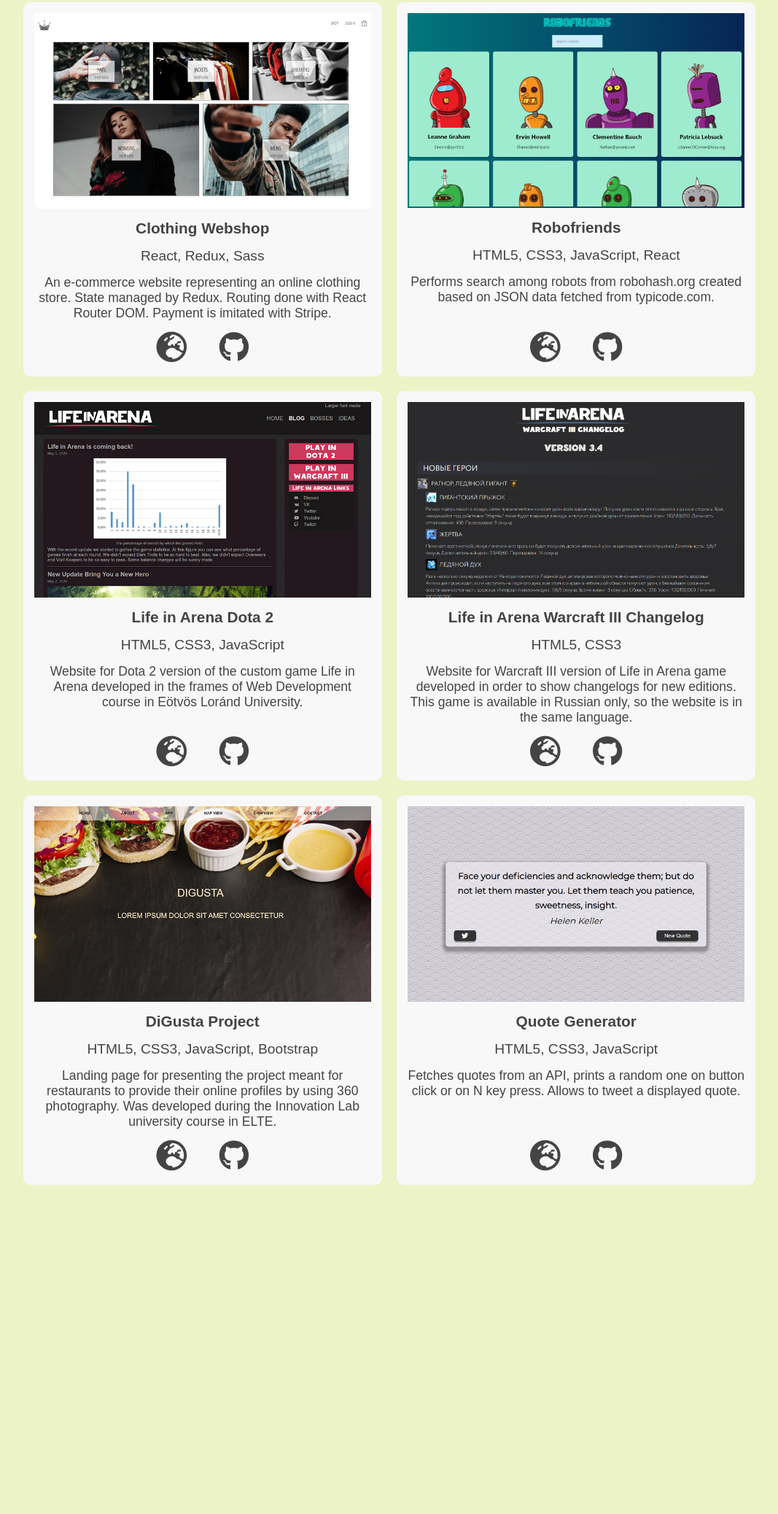
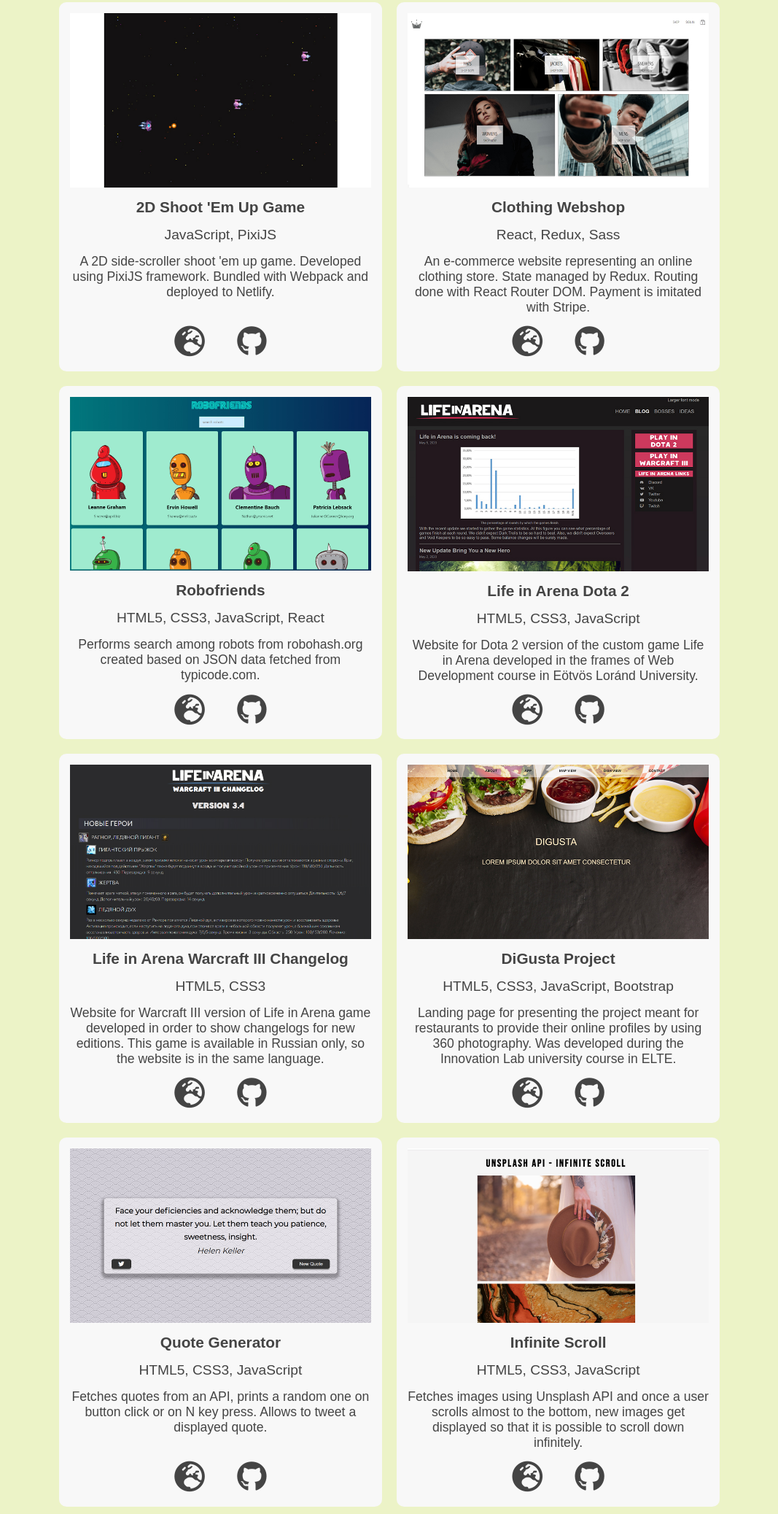
Before and after one commit to EgorKorshunov/portfolio, a plain HTML site: page index.html in a window 1280 px wide. Shown: the part 245-2320 px from the top of the page at 73% size, without its empty margins (106-1173 px from the left). Before the commit the page ends 1879 px from the top, so only its background shows below. Drawn offline with Linux system fonts and the light colour scheme.

Commit message:
added shoot em up game

```diff
--- a/index.html
+++ b/index.html
@@ -25,6 +25,19 @@
 
             <h1>Projects</h1>
             <div class="projects">
+                <div class="projects">
+                    <div class="project">
+                        <img src="img/shoot-em-up.jpg" alt="2D Shoot 'Em Up Game">
+                        <div class="project-info">
+                            <h2 class="project-name">2D Shoot 'Em Up Game</h2>
+                            <p class="technologies-list">JavaScript, PixiJS</p>
+                            <p class="project-description">A 2D side-scroller shoot 'em up game. Developed using PixiJS framework. Bundled with Webpack and deployed to Netlify.</p>
+                            <div class="links">
+                                <a target="_blank" href="https://gallant-mcnulty-aac96d.netlify.app/" title="Website itself"><i class="fas fa-2x fa-globe-europe"></i></a>
+                                <a target="_blank" href="https://github.com/EgorKorshunov/life-in-space" title="GitHub Repository"><i class="fab fa-2x fa-github"></i></a>
+                            </div>
+                        </div>
+                    </div>
                 <div class="project">
                     <img src="img/clothing-webshop.jpg" alt="Clothing Webshop">
                     <div class="project-info">
@@ -98,6 +111,18 @@
                         </div>
                     </div>
                 </div>
+                <div class="project">
+                    <img src="img/infinite-scroll.jpg" alt="Infinite Scroll">
+                    <div class="project-info">
+                        <h2 class="project-name">Infinite Scroll</h2>
+                        <p class="technologies-list">HTML5, CSS3, JavaScript</p>
+                        <p class="project-description">Fetches images using Unsplash API and once a user scrolls almost to the bottom, new images get displayed so that it is possible to scroll down infinitely.</p>
+                        <div class="links">
+                            <a target="_blank" href="https://egorkorshunov.github.io/js-projects-ztm/infinite-scroll/index.html" title="Website itself"><i class="fas fa-2x fa-globe-europe"></i></a>
+                            <a target="_blank" href="https://github.com/EgorKorshunov/js-projects-ztm/tree/main/infinite-scroll" title="GitHub Repository"><i class="fab fa-2x fa-github"></i></a>
+                        </div>
+                    </div>
+                </div>
             </div>
 
         </div>
```
Also changed, not shown: img/shoot-em-up.jpg (added).
